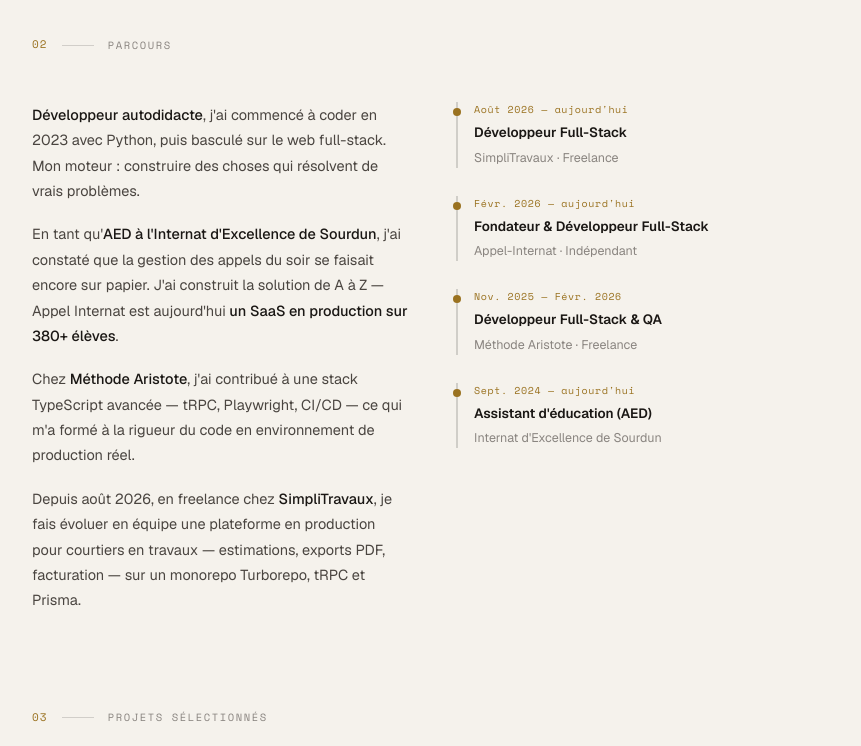
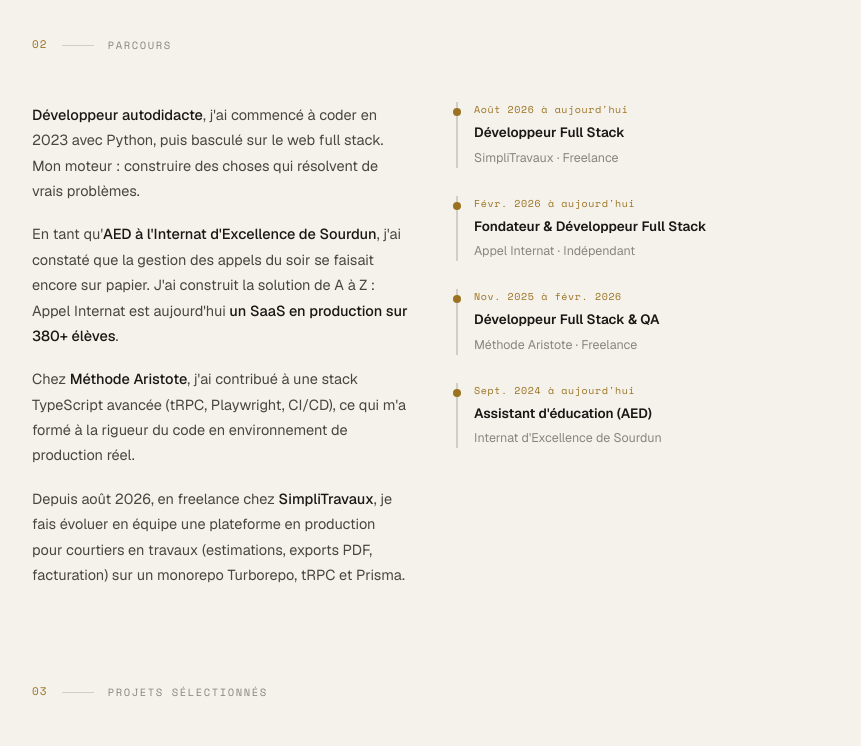
Before and after one commit to Victor-R-R/Portfolio-Victor, a website: page index.html in a window 1280 px wide. Shown: the part 802-1548 px from the top of the page, without its empty margins (228-1089 px from the left). Drawn offline with nearby package versions, Linux system fonts and the light colour scheme.

Commit message:
fix: remove dashes from portfolio copy (#13)
Reword hero, Parcours, timeline, page title and LinkedAgents description without em dashes or hyphens, and unify Full Stack and Appel Internat spelling.

```diff
--- a/index.html
+++ b/index.html
@@ -4,7 +4,7 @@
   <meta charset="UTF-8">
   <meta name="viewport" content="width=device-width, initial-scale=1.0">
   <meta name="theme-color" content="#0A0A0A" id="metaTheme">
-  <title>Victor Rubia — Développeur Full Stack</title>
+  <title>Victor Rubia · Développeur Full Stack</title>
   <link rel="icon" type="image/svg+xml" href="/favicon.svg">
   <!-- Anti-FOUC -->
   <script>
@@ -753,7 +753,7 @@
       </h1>
       <p class="hero-role">Développeur Full Stack &amp; IA</p>
       <p class="hero-desc">
-        Dev autodidacte, fondateur d'Appel Internat — un SaaS EdTech
+        Dev autodidacte, fondateur d'Appel Internat, un SaaS EdTech
         déployé en production sur 380+ élèves. Je construis des produits
         complets de l'API jusqu'à l'interface, avec un goût pour les
         architectures claires et le code qui tient en production.
@@ -805,37 +805,37 @@
       <div class="about-grid">
         <div class="about-text">
           <p>
-            <span class="about-em">Développeur autodidacte</span>, j'ai commencé à coder en 2023 avec Python, puis basculé sur le web full-stack. Mon moteur : construire des choses qui résolvent de vrais problèmes.
+            <span class="about-em">Développeur autodidacte</span>, j'ai commencé à coder en 2023 avec Python, puis basculé sur le web full stack. Mon moteur : construire des choses qui résolvent de vrais problèmes.
           </p>
           <p>
-            En tant qu'<span class="about-em">AED à l'Internat d'Excellence de Sourdun</span>, j'ai constaté que la gestion des appels du soir se faisait encore sur papier. J'ai construit la solution de A à Z — Appel Internat est aujourd'hui <span class="about-em">un SaaS en production sur 380+ élèves</span>.
+            En tant qu'<span class="about-em">AED à l'Internat d'Excellence de Sourdun</span>, j'ai constaté que la gestion des appels du soir se faisait encore sur papier. J'ai construit la solution de A à Z : Appel Internat est aujourd'hui <span class="about-em">un SaaS en production sur 380+ élèves</span>.
           </p>
           <p>
-            Chez <span class="about-em">Méthode Aristote</span>, j'ai contribué à une stack TypeScript avancée — tRPC, Playwright, CI/CD — ce qui m'a formé à la rigueur du code en environnement de production réel.
+            Chez <span class="about-em">Méthode Aristote</span>, j'ai contribué à une stack TypeScript avancée (tRPC, Playwright, CI/CD), ce qui m'a formé à la rigueur du code en environnement de production réel.
           </p>
           <p>
-            Depuis août 2026, en freelance chez <span class="about-em">SimpliTravaux</span>, je fais évoluer en équipe une plateforme en production pour courtiers en travaux — estimations, exports PDF, facturation — sur un monorepo Turborepo, tRPC et Prisma.
+            Depuis août 2026, en freelance chez <span class="about-em">SimpliTravaux</span>, je fais évoluer en équipe une plateforme en production pour courtiers en travaux (estimations, exports PDF, facturation) sur un monorepo Turborepo, tRPC et Prisma.
           </p>
         </div>
 
         <div class="timeline">
           <div class="timeline-item">
-            <span class="timeline-period">Août 2026 — aujourd'hui</span>
-            <span class="timeline-role">Développeur Full-Stack</span>
+            <span class="timeline-period">Août 2026 à aujourd'hui</span>
+            <span class="timeline-role">Développeur Full Stack</span>
             <span class="timeline-org">SimpliTravaux · Freelance</span>
           </div>
           <div class="timeline-item">
-            <span class="timeline-period">Févr. 2026 — aujourd'hui</span>
-            <span class="timeline-role">Fondateur &amp; Développeur Full-Stack</span>
-            <span class="timeline-org">Appel-Internat · Indépendant</span>
+            <span class="timeline-period">Févr. 2026 à aujourd'hui</span>
+            <span class="timeline-role">Fondateur &amp; Développeur Full Stack</span>
+            <span class="timeline-org">Appel Internat · Indépendant</span>
           </div>
           <div class="timeline-item">
-            <span class="timeline-period">Nov. 2025 — Févr. 2026</span>
-            <span class="timeline-role">Développeur Full-Stack &amp; QA</span>
+            <span class="timeline-period">Nov. 2025 à févr. 2026</span>
+            <span class="timeline-role">Développeur Full Stack &amp; QA</span>
             <span class="timeline-org">Méthode Aristote · Freelance</span>
           </div>
           <div class="timeline-item">
-            <span class="timeline-period">Sept. 2024 — aujourd'hui</span>
+            <span class="timeline-period">Sept. 2024 à aujourd'hui</span>
             <span class="timeline-role">Assistant d'éducation (AED)</span>
             <span class="timeline-org">Internat d'Excellence de Sourdun</span>
           </div>
@@ -947,7 +947,7 @@
           <span class="project-num">06</span>
           <div class="project-body">
             <h3 class="project-title">LinkedAgents</h3>
-            <p class="project-desc">Suite de 7 agents Claude Code spécialisés + 1 orchestrateur pour gérer sa présence LinkedIn. Posts, articles, offres d'emploi, messagerie, visuels, audit de profil — installable en une commande.</p>
+            <p class="project-desc">Suite de 7 agents Claude Code spécialisés + 1 orchestrateur pour gérer sa présence LinkedIn. Posts, articles, offres d'emploi, messagerie, visuels, audit de profil. Installable en une commande.</p>
           </div>
           <div class="project-meta">
             <span class="type-badge type-ai">AI / Agents</span>
```
